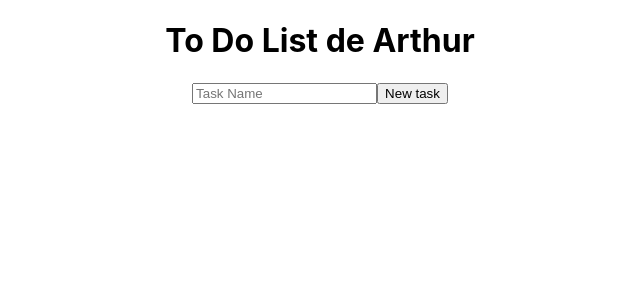
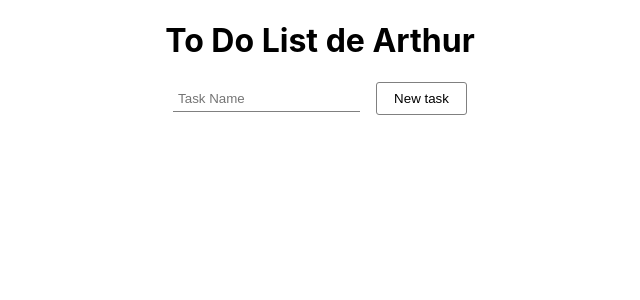
Before and after one commit to GeoffMrc/Tuto, a React (Create React App) app in the folder tutos/: page / in a window 1280 px wide. Shown: the top 300 px of the page, without its empty margins (320-960 px from the left). Built offline with nearby package versions, Linux system fonts and the light colour scheme.

Commit message:
refactor(NewTask): move into separate folder feat(NewTask): update design

```diff
--- a/tutos/src/components/List/NewTask.js
+++ b/tutos/src/components/List/NewTask/index.js
@@ -1,3 +1,4 @@
+import './style.css';
 import { useState } from 'react';
 
 const NewTask = ({ addNewTask }) => {
@@ -12,8 +13,8 @@ const NewTask = ({ addNewTask }) => {
 
   return (
     <>
-      <input type="text" value={text} onChange={e => setText(e.target.value)} placeholder="Task Name" />
-      <button onClick={addTask}>New task</button>
+      <input className="text" type="text" value={text} onChange={e => setText(e.target.value)} placeholder="Task Name" />
+      <button className="button" onClick={addTask}>New task</button>
     </>
   );
 };
--- /dev/null
+++ b/tutos/src/components/List/NewTask/style.css
@@ -0,0 +1,13 @@
+.text {
+  border: none;
+  border-bottom: solid 1px grey;
+  padding: 5px;
+  margin-right: 1rem;
+}
+
+.button {
+  background-color: white;
+  border: 1px solid grey;
+  padding: 8px 17px;
+  border-radius: 3px;
+}
```
